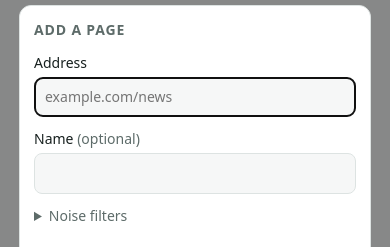
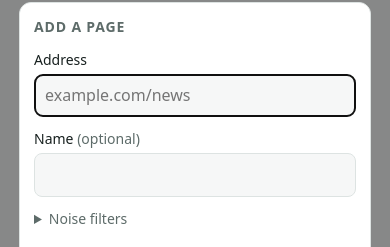
Before and after one commit to zsolt-szavo/site-watch, a plain HTML site: page web/index.html in a window 390 px wide. Both pictures are taken after a click on the button "+ Add". Shown: the part 239-486 px from the top of the page. Drawn offline with Linux system fonts and the light colour scheme.

Commit message:
Fields really at 16px: the iPhone zoom fix lost to the more specific field rule's font: inherit
Co-Authored-By: Claude Opus 5.5 <noreply@anthropic.com>
Claude-Session: https://claude.ai/code/session_01YKmNnAw2NFrx1L4DDGqBEE

```diff
--- a/web/style.css
+++ b/web/style.css
@@ -91,7 +91,9 @@ form { background: var(--card); border: 1px solid var(--line); border-radius: 12
 label { display: grid; gap: 4px; font-size: var(--fs-small); }
 label .muted { font-size: var(--fs-small); }
 input[type=text], input[type=password], textarea, select {
-  font: inherit; color: inherit; background: var(--bg); border: 1px solid var(--line); border-radius: 8px; padding: 9px 10px; width: 100%;
+  /* 16px at least: iOS Safari zooms into a field with smaller text when it's tapped (the labels are smaller). */
+  font: inherit; font-size: max(16px, 1rem);
+  color: inherit; background: var(--bg); border: 1px solid var(--line); border-radius: 8px; padding: 9px 10px; width: 100%;
 }
 details { display: grid; gap: 12px; }
 details[open] > summary { margin-bottom: 12px; }
@@ -158,8 +160,6 @@ button.shot.broken::after { content: "no picture"; color: var(--muted); font-siz
 #shot-dialog h2 { font-size: var(--fs-body); text-transform: none; letter-spacing: 0; color: var(--text); }
 #shot-dialog img { width: 100%; height: auto; border: 1px solid var(--line); border-radius: 8px; min-height: 120px; background: var(--diff-bg); }
 #shot-dialog .diff { max-height: none; margin: 0; }
-/* iOS Safari zooms into any field whose text is under 16px when it's tapped; labels are smaller, so set it here. */
-input, textarea, select { font-size: max(16px, 1rem); }
 /* The card a tapped notification opened. */
 .watch { scroll-margin-top: 12px; }
 .watch.flash { animation: flash 2.4s ease-out; }
--- a/web/sw.js
+++ b/web/sw.js
@@ -1,5 +1,5 @@
 // Service worker: shows push alerts and keeps the app shell available offline.
-const CACHE = "site-watch-v10";   // cache name is internal: keep the prefix so old caches get cleaned up
+const CACHE = "site-watch-v11";   // cache name is internal: keep the prefix so old caches get cleaned up
 const SHELL = ["./", "index.html", "style.css", "app.js", "config.js", "manifest.json", "icons/icon-192.png"];
 
 self.addEventListener("install", (e) => {
```
